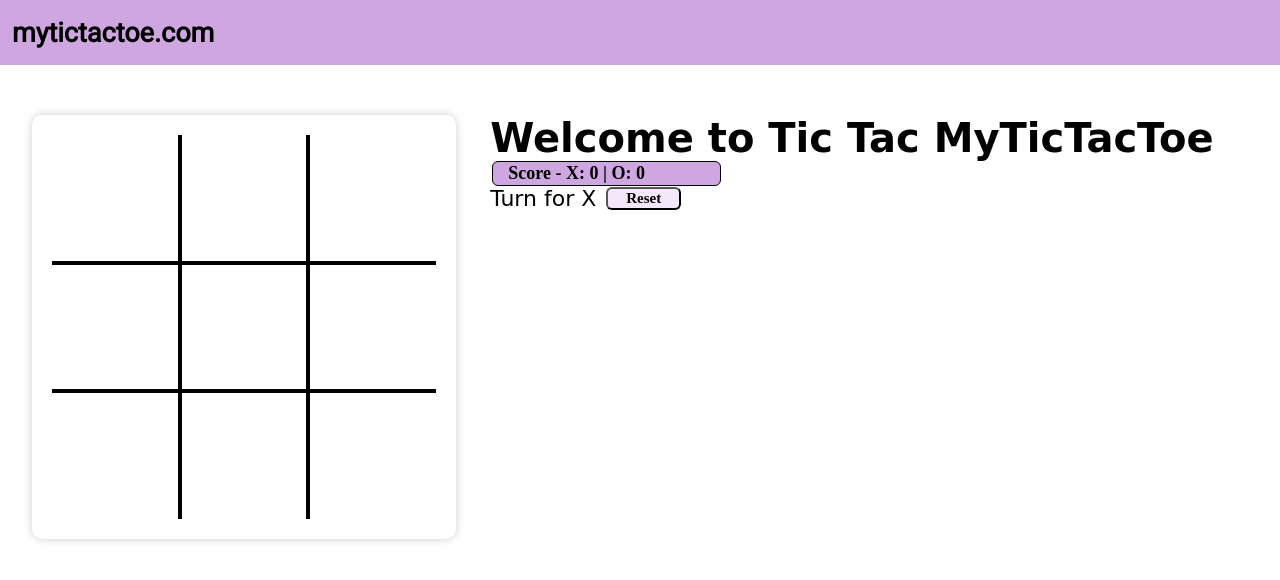
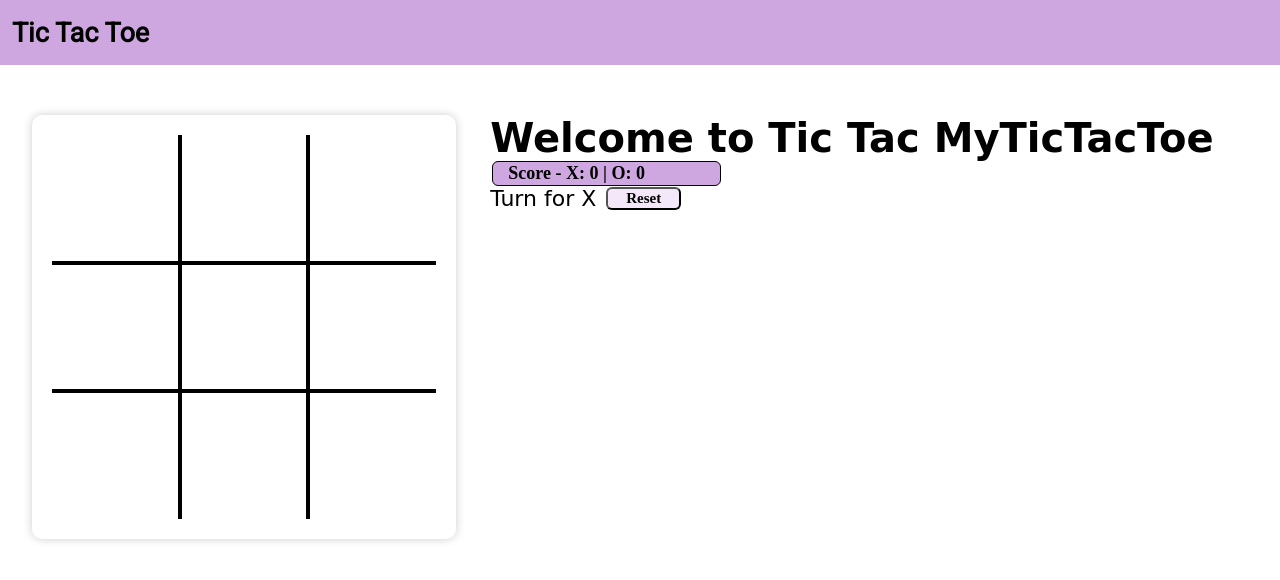
Before and after one commit to gurusharankumarram/tic-tac-toe, a plain HTML site: page index.html in a window 1280 px wide. Drawn offline with Linux system fonts and the light colour scheme; a web font is replaced by a local one.

Commit message:
Update index.html

```diff
--- a/index.html
+++ b/index.html
@@ -12,7 +12,7 @@
 <body>
     <nav>
         <ul>
-            <li>mytictactoe.com</li>
+            <li>Tic Tac Toe</li>
         </ul>
     </nav>
 
```
